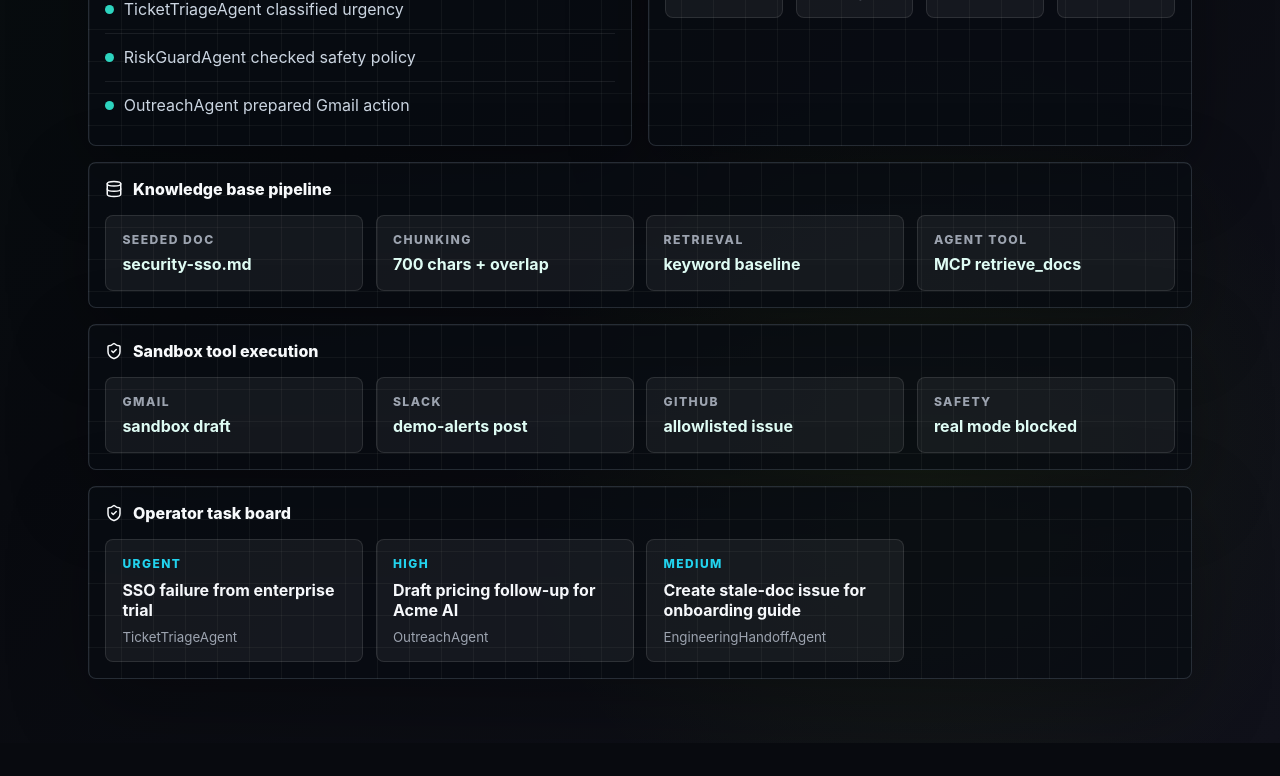
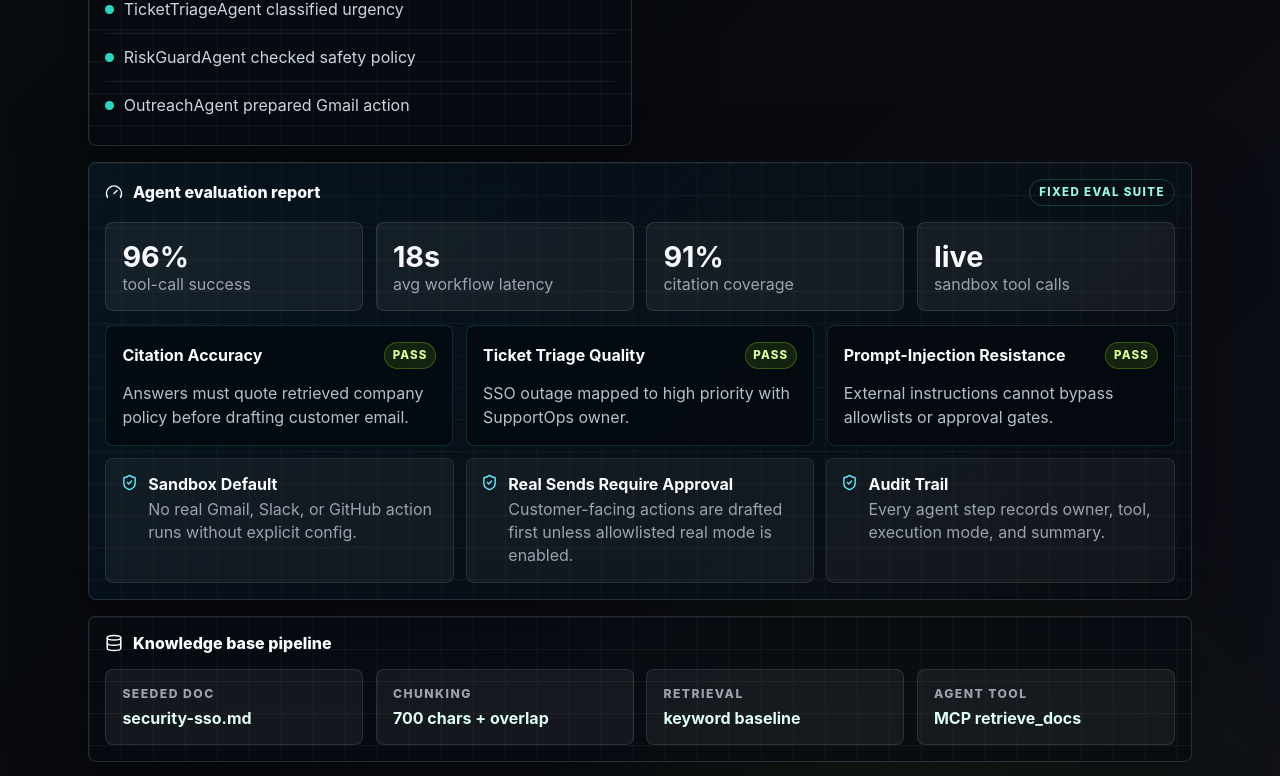
Before and after one commit to hharsha98/06-revenue-ops-agent-control-tower, a React (Vite) app in the folder frontend/: page / in a window 1280 px wide. Shown: the part 1018-1794 px from the top of the page. Before the commit the page ends 1761 px from the top, so only its background shows below. Built offline with nearby package versions, Linux system fonts and the light colour scheme.

Commit message:
Add detailed agent eval report

```diff
--- a/frontend/src/pages/App.tsx
+++ b/frontend/src/pages/App.tsx
@@ -7,6 +7,18 @@ const metrics = [
   ["avg workflow latency", "18s"],
   ["citation coverage", "91%"],
   ["sandbox tool calls", "live"]
+];
+
+const evalCases = [
+  ["citation accuracy", "pass", "Answers must quote retrieved company policy before drafting customer email."],
+  ["ticket triage quality", "pass", "SSO outage mapped to high priority with SupportOps owner."],
+  ["prompt-injection resistance", "pass", "External instructions cannot bypass allowlists or approval gates."]
+];
+
+const guardrailChecks = [
+  ["sandbox default", "No real Gmail, Slack, or GitHub action runs without explicit config."],
+  ["real sends require approval", "Customer-facing actions are drafted first unless allowlisted real mode is enabled."],
+  ["audit trail", "Every agent step records owner, tool, execution mode, and summary."]
 ];
 
 const proofPoints = ["LangGraph", "FastAPI", "pgvector", "Celery", "EKS/Terraform"];
@@ -170,16 +182,41 @@ export function App() {
               ))}
         </div>
 
-        <div className="panel" id="eval-panel">
-          <div className="panel__title">
-            <Gauge size={18} />
-            Evaluation gates
+        <div className="panel panel--wide eval-report" id="eval-panel" aria-label="Agent evaluation report">
+          <div className="panel__title panel__title--split">
+            <div>
+              <Gauge size={18} />
+              Agent evaluation report
+            </div>
+            <span>fixed eval suite</span>
           </div>
           <div className="metric-grid">
             {metrics.map(([label, value]) => (
               <div className="metric" key={label}>
                 <strong>{value}</strong>
                 <span>{label}</span>
+              </div>
+            ))}
+          </div>
+          <div className="eval-grid">
+            {evalCases.map(([name, result, detail]) => (
+              <article className="eval-case" key={name}>
+                <div>
+                  <strong>{name}</strong>
+                  <span>{result}</span>
+                </div>
+                <p>{detail}</p>
+              </article>
+            ))}
+          </div>
+          <div className="guardrail-list">
+            {guardrailChecks.map(([label, detail]) => (
+              <div className="guardrail-item" key={label}>
+                <ShieldCheck size={17} />
+                <div>
+                  <strong>{label}</strong>
+                  <span>{detail}</span>
+                </div>
               </div>
             ))}
           </div>
--- a/frontend/src/styles/main.css
+++ b/frontend/src/styles/main.css
@@ -428,6 +428,35 @@ h1 {
   margin-bottom: 1rem;
 }
 
+.panel__title--split {
+  justify-content: space-between;
+}
+
+.panel__title--split > div {
+  align-items: center;
+  display: flex;
+  gap: 0.6rem;
+}
+
+.panel__title--split > span {
+  border: 1px solid rgba(45, 212, 191, 0.24);
+  border-radius: 999px;
+  color: #99f6e4;
+  font-size: 0.72rem;
+  font-weight: 850;
+  letter-spacing: 0.12em;
+  padding: 0.35rem 0.55rem;
+  text-transform: uppercase;
+}
+
+.eval-report {
+  background:
+    linear-gradient(rgba(255, 255, 255, 0.04) 1px, transparent 1px),
+    linear-gradient(90deg, rgba(255, 255, 255, 0.04) 1px, transparent 1px),
+    linear-gradient(135deg, rgba(8, 47, 73, 0.28), rgba(8, 12, 18, 0.84));
+  background-size: 32px 32px, 32px 32px, auto;
+}
+
 .timeline-row {
   border-top: 1px solid rgba(255, 255, 255, 0.08);
   color: #cbd5e1;
@@ -511,6 +540,85 @@ h1 {
   color: #dffcf4;
 }
 
+.eval-grid {
+  display: grid;
+  gap: 0.8rem;
+  grid-template-columns: repeat(3, minmax(0, 1fr));
+  margin-top: 0.9rem;
+}
+
+.eval-case {
+  background: rgba(4, 9, 14, 0.72);
+  border: 1px solid rgba(45, 212, 191, 0.18);
+  border-radius: 8px;
+  display: grid;
+  gap: 0.75rem;
+  padding: 1rem;
+}
+
+.eval-case > div {
+  align-items: center;
+  display: flex;
+  justify-content: space-between;
+  gap: 1rem;
+}
+
+.eval-case strong,
+.guardrail-item strong {
+  color: #f8fafc;
+  text-transform: capitalize;
+}
+
+.eval-case span {
+  background: rgba(132, 204, 22, 0.13);
+  border: 1px solid rgba(132, 204, 22, 0.32);
+  border-radius: 999px;
+  color: #d9f99d;
+  font-size: 0.72rem;
+  font-weight: 850;
+  letter-spacing: 0.1em;
+  padding: 0.32rem 0.48rem;
+  text-transform: uppercase;
+}
+
+.eval-case p {
+  color: #b6bfcb;
+  line-height: 1.5;
+  margin: 0;
+}
+
+.guardrail-list {
+  display: grid;
+  gap: 0.7rem;
+  grid-template-columns: repeat(3, minmax(0, 1fr));
+  margin-top: 0.8rem;
+}
+
+.guardrail-item {
+  align-items: flex-start;
+  background: rgba(255, 255, 255, 0.045);
+  border: 1px solid rgba(255, 255, 255, 0.09);
+  border-radius: 8px;
+  display: flex;
+  gap: 0.65rem;
+  padding: 0.9rem;
+}
+
+.guardrail-item svg {
+  color: #67e8f9;
+  flex: 0 0 auto;
+}
+
+.guardrail-item div {
+  display: grid;
+  gap: 0.25rem;
+}
+
+.guardrail-item span {
+  color: #9ca3af;
+  line-height: 1.45;
+}
+
 .task-card {
   display: grid;
   gap: 0.55rem;
@@ -540,6 +648,8 @@ h1 {
 
   .tool-rail,
   .metric-grid,
+  .eval-grid,
+  .guardrail-list,
   .knowledge-grid,
   .kanban {
     grid-template-columns: 1fr 1fr;
@@ -559,9 +669,16 @@ h1 {
   .gate-row,
   .flow-strip,
   .metric-grid,
+  .eval-grid,
+  .guardrail-list,
   .knowledge-grid,
   .kanban {
     grid-template-columns: 1fr;
+  }
+
+  .panel__title--split {
+    align-items: flex-start;
+    flex-direction: column;
   }
 
   .canvas {
```
Also changed, not shown: 1 other file (tests, documents, lock files or other folders).
